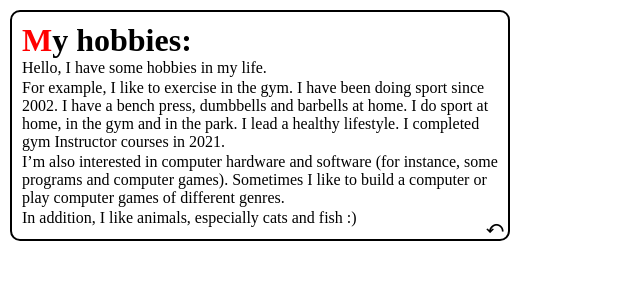
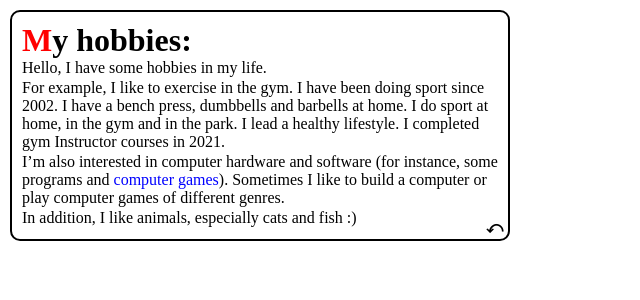
Before and after one commit to DeguzBelarus/CV, a React (Create React App) app: page /hobbies in a window 1280 px wide. Shown: the top 300 px of the page, without its empty margins (0-640 px from the left). Built offline with nearby package versions, Linux system fonts and the light colour scheme.

Commit message:
steam page link added

```diff
--- a/src/pages/Hobbies/Hobbies.jsx
+++ b/src/pages/Hobbies/Hobbies.jsx
@@ -16,8 +16,16 @@ const Hobbies = () => {
       </p>
       <p className="hobbies-paragraph">
         I’m also interested in computer hardware and software (for instance,
-        some programs and computer games). Sometimes I like to build a computer
-        or play computer games of different genres.
+        some programs and{" "}
+        <a
+          href="https://steamcommunity.com/id/deguz/"
+          target="_blank"
+          rel="noopener"
+        >
+          computer games
+        </a>
+        ). Sometimes I like to build a computer or play computer games of
+        different genres.
       </p>
       <p className="hobbies-paragraph">
         In addition, I like animals, especially cats and fish :)
--- a/src/pages/Hobbies/Hobbies.scss
+++ b/src/pages/Hobbies/Hobbies.scss
@@ -18,6 +18,10 @@
     width: 100%;
     max-width: 500px;
     margin-bottom: 2px;
+
+    a {
+      color: blue;
+    }
   }
 
   .return {
```
